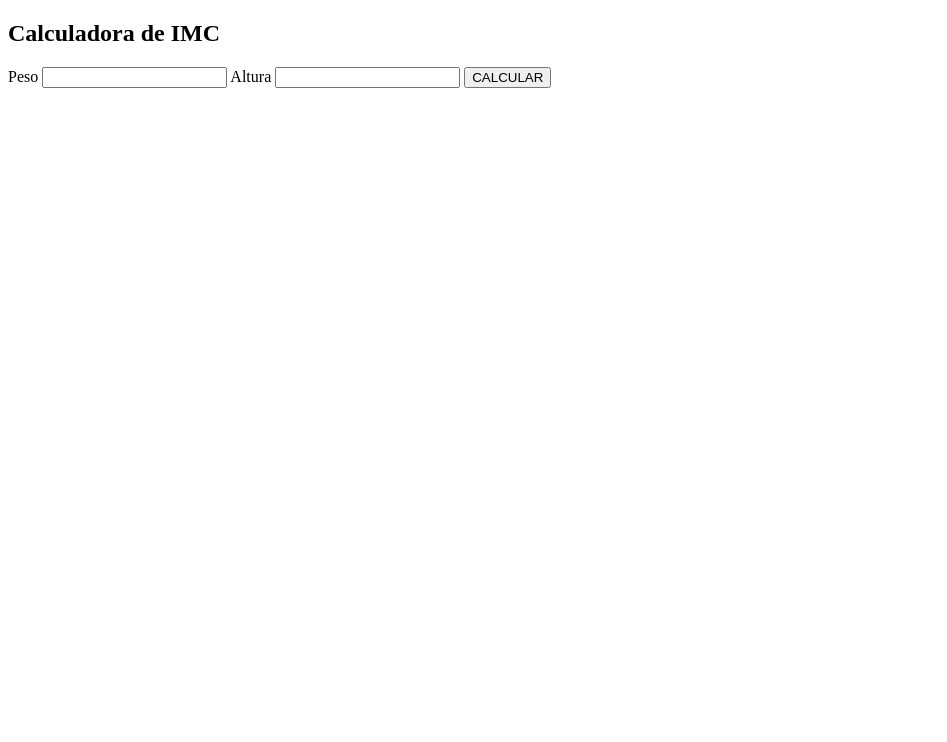
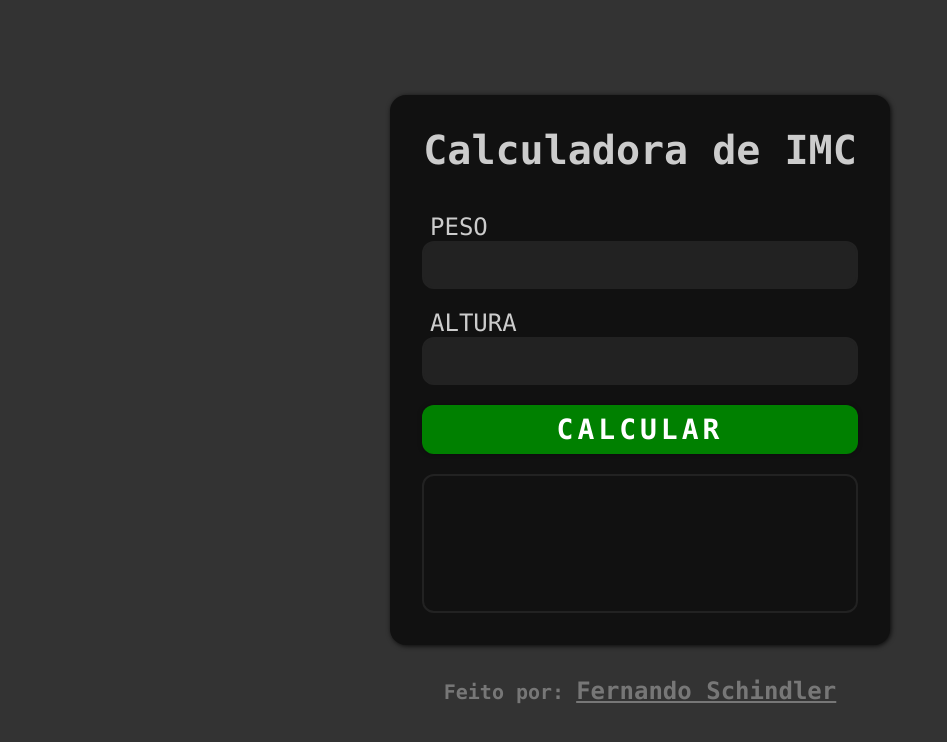
Before and after one commit to fernando-schindler-dev/Calculadora-de-IMC, a website: page index.html in a window 1280 px wide. Shown: the whole page, without its empty margins (0-947 px from the left). Drawn offline with Linux system fonts and the light colour scheme.

Commit message:
Adicionado os estilos ao projeto

```diff
--- a/index.html
+++ b/index.html
@@ -4,18 +4,25 @@
     <meta charset="UTF-8" />
     <meta name="viewport" content="width=device-width, initial-scale=1.0" />
     <title>Calculadora de IMC</title>
+    <link rel="stylesheet" href="./style.css" />
   </head>
   <body>
-    <section>
+    <section class="container">
       <h1>Calculadora de IMC</h1>
-      <form>
-        <label for="peso">Peso</label>
+      <form class="formulario">
+        <label for="peso">PESO</label>
         <input type="number" name="peso" id="peso" />
-        <label for="altura">Altura</label>
+        <label for="altura">ALTURA</label>
         <input type="number" name="altura" id="altura" />
         <input type="button" value="CALCULAR" />
       </form>
-      <output></output>
+      <output class="resultado"></output>
     </section>
+
+    <section class="autor">
+      <p>Feito por: <span>Fernando Schindler</span></p>
+    </section>
+
+    <script src="./script.js"></script>
   </body>
 </html>
--- a/style.css
+++ b/style.css
@@ -0,0 +1,95 @@
+*,
+*::after,
+*::before {
+  box-sizing: border-box;
+  margin: 0;
+  padding: 0;
+  font-family: "Consolas", "Courier New", Courier, monospace;
+  color: #ccc;
+}
+html {
+  font-size: 16px;
+}
+body {
+  display: flex;
+  flex-direction: column;
+  align-items: center;
+  justify-content: center;
+  height: 100vh;
+  background: #333;
+}
+input,
+label {
+  font-size: 1.25rem;
+}
+.container {
+  display: flex;
+  flex-direction: column;
+  justify-content: space-between;
+  width: 31.25rem;
+  height: 34.375rem;
+  padding: 2rem;
+  background: #111;
+  border-radius: 1rem;
+  box-shadow: 1px 1px 5px rgba(0, 0, 0, 0.8);
+}
+.container > h1 {
+  margin-bottom: 2.5rem;
+  text-align: center;
+  font-size: 2.5rem;
+}
+.formulario {
+  display: flex;
+  flex-direction: column;
+}
+.formulario label {
+  margin-left: 0.5rem;
+  font-size: 1.5rem;
+}
+.formulario input {
+  margin-bottom: 1.25rem;
+}
+.formulario input:not([type="button"]) {
+  padding: 0.5rem 0.75rem;
+  background: #222;
+  font-size: 1.5rem;
+  border: 0.125rem solid #222;
+  border-radius: 0.75rem;
+}
+.formulario input[type="button"] {
+  cursor: pointer;
+  padding: 0.5rem;
+  background: green;
+  color: #fff;
+  border: none;
+  border-radius: 0.75rem;
+  font-size: 1.75rem;
+  font-weight: bold;
+  letter-spacing: 0.25rem;
+  box-shadow: 0 0 5px rgba(0, 0, 0, 0.3);
+}
+.formulario input[type="button"]:hover {
+  background: limegreen;
+}
+.resultado {
+  height: 9.375rem;
+  padding: 0.75rem;
+  font-size: 1.5rem;
+  text-align: center;
+  border: 0.125rem solid #222;
+  border-radius: 0.75rem;
+  /* box-shadow: 0 0 5px rgba(0, 0, 0, 1); */
+}
+.autor {
+  margin-top: 2rem;
+  font-weight: bold;
+}
+.autor p {
+  font-size: 1.25rem;
+  color: #777;
+}
+.autor p span {
+  font-size: 1.5rem;
+  text-decoration: underline;
+  color: #777;
+}
```
